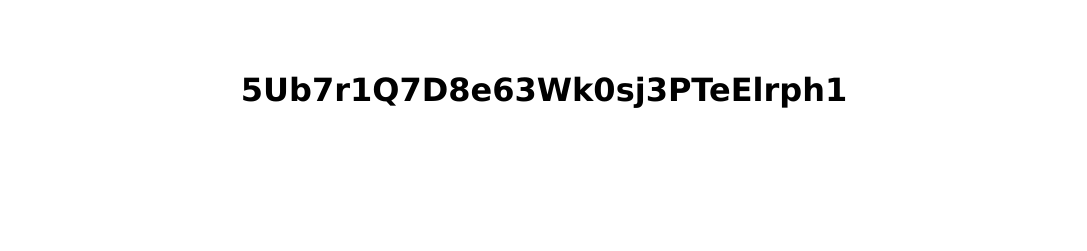
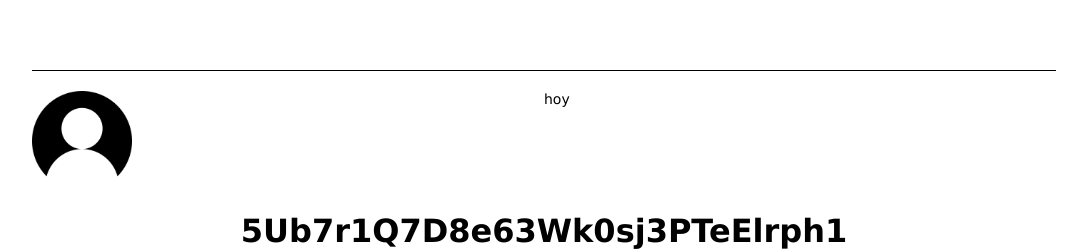
Before and after one commit to Tounka/BlogT, a React (Create React App) app: page /Post in a window 1280 px wide. Shown: the part 1483-1734 px from the top of the page, without its empty margins (96-1183 px from the left). Before the commit the page ends 1614 px from the top, so only its background shows below. Built offline with nearby package versions, Linux system fonts and the light colour scheme; no server answers.

Commit message:
mejoras generales en envio de datos y footer

```diff
--- a/public/index.html
+++ b/public/index.html
@@ -1,5 +1,5 @@
 <!DOCTYPE html>
-<html lang="en">
+<html lang="es">
   <head>
     <meta charset="utf-8" />
     <link rel="icon" href="%PUBLIC_URL%/icon.jpg" />
--- /dev/null
+++ b/src/pages/ComponentesGenericos/Img.jsx
@@ -0,0 +1,24 @@
+import styled from "styled-components";
+const ImageContainer = styled.div`
+    width: 100%;
+    height: 100%;
+
+        img {
+        width: 100%;
+        height: 100%;
+        object-fit: cover;
+    }
+`;
+
+export const ImgPicture = ({ src, alt, index }) => {
+
+    return src ? (
+        <ImageContainer index={index}>
+            <picture>
+                <source srcSet={`${src}`} type="image/webp" />
+                <source srcSet={`${src}`} type="image/jpeg" />
+                <img src={`${src}`} alt={alt} />
+            </picture>
+        </ImageContainer>
+    ) : null;
+};
--- a/src/pages/CreadorPost/ComponentesCreadorPost.jsx
+++ b/src/pages/CreadorPost/ComponentesCreadorPost.jsx
@@ -3,7 +3,6 @@ import { Form, Field } from 'formik';
 import { useEffect, useState } from 'react';
 import { FaPlus } from "react-icons/fa";
 import styled from "styled-components";
-
 
 export const ContenedorFormularioPost = styled(Form)`
     background-color: var(--MoradoPrincipal);
--- a/src/pages/CreadorPost/CreadorPostUx.jsx
+++ b/src/pages/CreadorPost/CreadorPostUx.jsx
@@ -1,5 +1,5 @@
 // CreadorPostUx.jsx
-import { ContenedorFormularioPost, LabelStyled, InputFormulario, SeccionTextareaFormulario, BtnAgregarInput, BtnOnSubmit, MensajeError } from './ComponentesCreadorPost.jsx';
+import { ContenedorFormularioPost, LabelStyled, InputFormulario, SeccionTextareaFormulario, BtnAgregarInput, BtnOnSubmit, MensajeError} from './ComponentesCreadorPost.jsx';
 
 export const CreadorPostUx = ({ secciones, agregarSeccion, errores, handleChange, FnTitular, titular }) => {
     return (
@@ -16,6 +16,7 @@ export const CreadorPostUx = ({ secciones, agregarSeccion, errores, handleChange
                     handleChange={(field, value) => handleChange(index, field, value)}
                 />
             ))}
+
             <BtnAgregarInput FnAgregar={agregarSeccion} />
             <MensajeError errores={errores} />
             <BtnOnSubmit />
--- a/src/pages/CreadorPost/Index.jsx
+++ b/src/pages/CreadorPost/Index.jsx
@@ -24,12 +24,18 @@ export const CreadorPost = () => {
     };
 
     useEffect(() => {
-        setDatos({
-            titulo: titular,
-            owner: usuario.uid,
-            secciones: seccionesValues,
-        });
-    }, [titular, usuario.uid, seccionesValues]);
+        if (usuario) { // Verifica si el usuario está cargado
+            setDatos({
+                titulo: titular,
+                owner: {
+                    userId: usuario.uid,
+                    userName: usuario.providerData[0].displayName,
+                    userImg: usuario.providerData[0].photoURL,
+                    fechaDeCreacion: new Date()
+                },secciones: seccionesValues,
+            });
+        }
+    }, [titular, usuario, seccionesValues]);
 
     const handleChange = (index, field, value) => {
         const newSeccionesValues = [...seccionesValues];
@@ -45,6 +51,12 @@ export const CreadorPost = () => {
 
     const handleSubmit = async (values) => {
         try {
+            // Verifica si el usuario está cargado antes de continuar
+            if (!usuario) {
+                console.error("El usuario no está cargado.");
+                return;
+            }
+
             const updatedSeccionesValues = await Promise.all(
                 seccionesValues.map(async (seccion) => {
                     const updatedSeccion = { ...seccion };
@@ -85,7 +97,6 @@ export const CreadorPost = () => {
         } catch (error) {
             console.error("Error al guardar el documento: ", error);
         }
-        console.log(datos);
     };
 
     const FnTitular = (event) => {
--- a/src/pages/Post/PostUx.jsx
+++ b/src/pages/Post/PostUx.jsx
@@ -4,6 +4,8 @@ export const PostUx = ({datosRam}) =>{
 
 
     return(
+
         <Template data={datosRam} />
+
     )
 }
--- a/src/pages/Post/componentes/ComponentesPrincipales.jsx
+++ b/src/pages/Post/componentes/ComponentesPrincipales.jsx
@@ -1,7 +1,52 @@
 import styled from "styled-components";
+import { ImgPicture } from '../../ComponentesGenericos/Img.jsx';
+import imgDefault from '../../../src/imgDefault.png';
 
 export const Titulo = styled.h1`
     font-size: 32px;
     font-weight: bold;
     color: var(--AzulPrincipal);
-`
+`;
+
+const ContenedorFooterPostStyled = styled.div`
+    display: grid;
+    grid-template-columns: 1fr 1fr;
+    margin-top: 20px;
+    border-top: 1px solid black;
+    padding-top: 20px;
+    width: 80%;
+    max-width: 1200px;
+`;
+
+const ColumnaImgFooterPost = styled.div`
+    width: 100px;
+    height: 100px;
+`;
+
+const ColumnaInformacionFooterPost = styled.div`
+    text-align: left;
+    height: 100px;
+`;
+
+const TextoInformacionFooterPost = styled.div`
+    font-size: 14px;
+`;
+
+// Asegúrate de que img sea una URL de cadena y no un objeto
+export const FooterPost = ({ nombre, img, fechaDeCreacion = 'hoy' }) => {
+    const imagen = img || imgDefault;  // Usar imgDefault si img no está definido
+
+    console.log(imagen);  // Esto debería mostrar imgDefault si img no está definido
+
+    return (
+        <ContenedorFooterPostStyled>
+            <ColumnaImgFooterPost>
+                <ImgPicture src={imagen} alt='Foto de usuario' />
+            </ColumnaImgFooterPost>
+            <ColumnaInformacionFooterPost>
+                <TextoInformacionFooterPost>{nombre}</TextoInformacionFooterPost>
+                <TextoInformacionFooterPost>{fechaDeCreacion}</TextoInformacionFooterPost>
+            </ColumnaInformacionFooterPost>
+        </ContenedorFooterPostStyled>
+    );
+};
--- a/src/pages/Post/templates/TemplatePrincipal.jsx
+++ b/src/pages/Post/templates/TemplatePrincipal.jsx
@@ -1,5 +1,6 @@
 import { Titulo } from "../componentes/ComponentesPrincipales";
 import { Seccion } from "../componentes/ComponenteSeccion";
+import { FooterPost } from "../componentes/ComponentesPrincipales";
 export const Template = ({data}) =>{
     const owner = data.owner;
     const tituloPrincipal = data.titulo;
@@ -14,7 +15,7 @@ export const Template = ({data}) =>{
             )
 
             )}
-
+            <FooterPost nombre={owner.userName} img={owner.userImg} fechaDeCreacion={owner.fechaDeCreacion}/>
             <h1>{owner}</h1>
 
 
```
Also changed, not shown: src/src/imgDefault.png (added).
